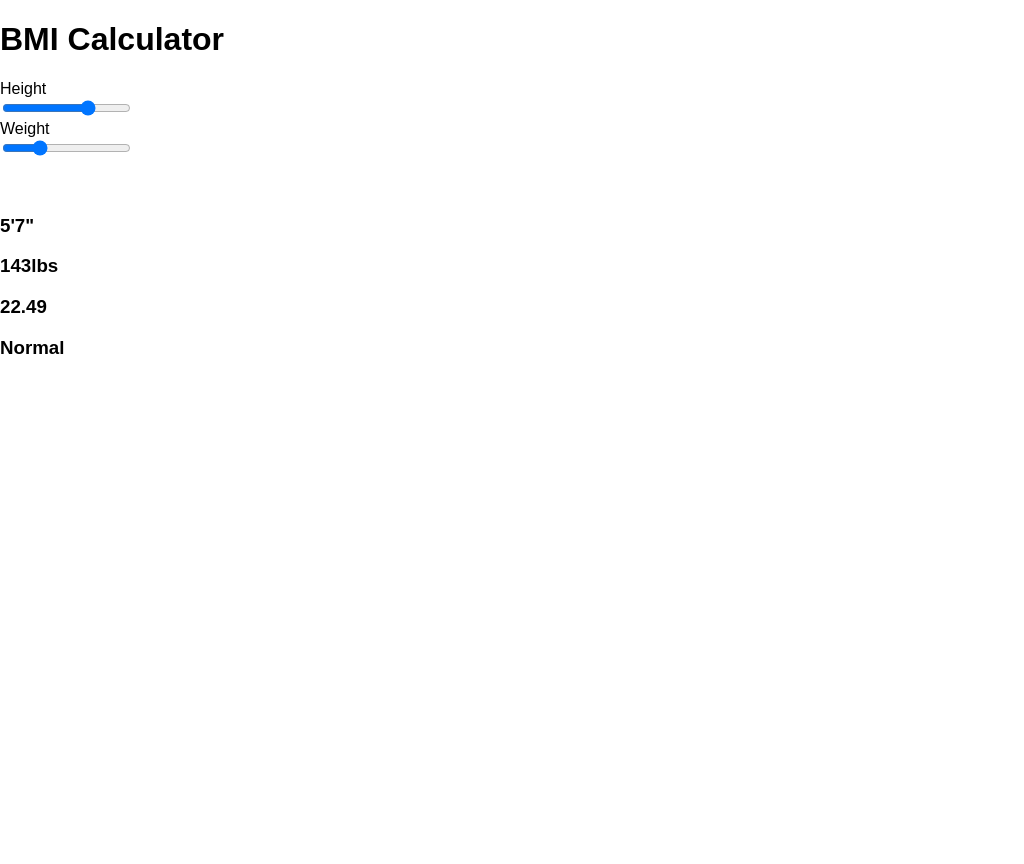
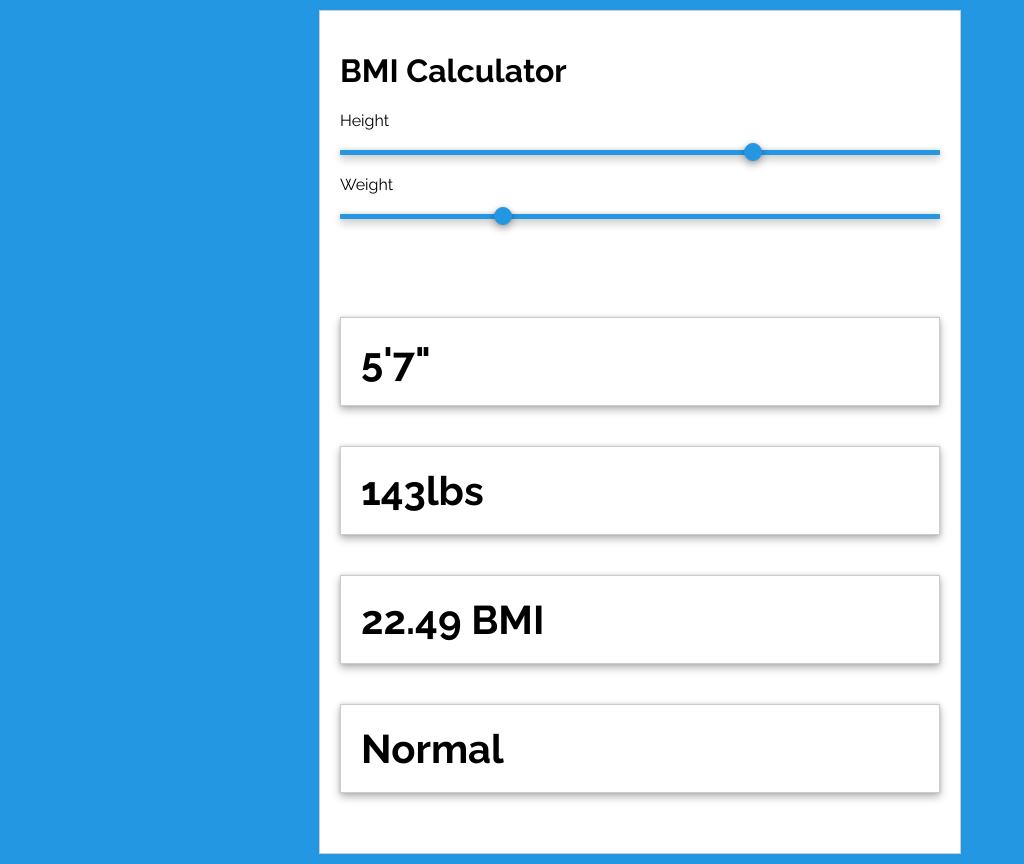
Before and after one commit to MikeLegemah5799/react-bmi-calculator-app, a React (Create React App) app in the folder bmi-calculator/: page / in a window 1280 px wide. Shown: the whole page, without its empty margins (0-1024 px from the left). Before the commit the page ends 800 px from the top, so only its background shows below. Built offline with nearby package versions, Linux system fonts and the light colour scheme.

Commit message:
Styled app

```diff
--- a/bmi-calculator/public/index.html
+++ b/bmi-calculator/public/index.html
@@ -10,7 +10,7 @@
     -->
     <link rel="manifest" href="%PUBLIC_URL%/manifest.json">
     <link rel="shortcut icon" href="%PUBLIC_URL%/favicon.ico">
-
+    <link href="https://fonts.googleapis.com/css?family=Raleway:400,700" rel="stylesheet">
     <title>BMI Calculator</title>
   </head>
   <body>
--- a/bmi-calculator/src/App.css
+++ b/bmi-calculator/src/App.css
@@ -1,3 +1,128 @@
+body {
+    background: #2497E3;
+    font-family: 'Raleway', sans-serif;
+}
+
 .App {
+  max-width: 600px;
+  margin: 10px auto;
+  padding: 20px;
+  background: #fff;
+  border: 1px solid #ccc;
+}
 
+.output h3{
+    border: 1px solid #ccc;
+    padding: 20px;
+    font-size: 40px;
+    box-shadow: 0 0 4px rgba(0,0,0,.14), 0 4px 8px rgba(0,0,0,.28);
+    -webkit-box-shadow: 0 0 4px rgba(0,0,0,.14), 0 4px 8px rgba(0,0,0,.28);
+    -moz-box-shadow: 0 0 4px rgba(0,0,0,.14), 0 4px 8px rgba(0,0,0,.28);
 }
+
+.output h3 a {
+    font-size: 20px;
+    color: #e32437;
+    text-decoration: none;
+}
+
+.danger {
+    color: #ce2029;
+}
+/*Range controls styling */
+
+input[type=range] {
+    height: 25px;
+    -webkit-appearance: none;
+    margin: 10px 0;
+    width: 100%;
+  }
+  input[type=range]:focus {
+    outline: none;
+  }
+  input[type=range]::-webkit-slider-runnable-track {
+    width: 100%;
+    height: 5px;
+    cursor: pointer;
+    animate: 0.2s;
+    box-shadow: 0px 0px 0px #000000;
+    background: #2497E3;
+    border-radius: 1px;
+    border: 0px solid #000000;
+    box-shadow: 0 0 4px rgba(0,0,0,.14), 0 4px 8px rgba(0,0,0,.28);
+    -webkit-box-shadow: 0 0 4px rgba(0,0,0,.14), 0 4px 8px rgba(0,0,0,.28);
+    -moz-box-shadow: 0 0 4px rgba(0,0,0,.14), 0 4px 8px rgba(0,0,0,.28);
+  }
+  input[type=range]::-webkit-slider-thumb {
+    box-shadow: 0px 0px 0px #000000;
+    border: 1px solid #2497E3;
+    height: 18px;
+    width: 18px;
+    border-radius: 25px;
+    background: #2497E3;
+    cursor: pointer;
+    -webkit-appearance: none;
+    margin-top: -7px;
+    box-shadow: 0 0 4px rgba(0,0,0,.14), 0 4px 8px rgba(0,0,0,.28);
+    -webkit-box-shadow: 0 0 4px rgba(0,0,0,.14), 0 4px 8px rgba(0,0,0,.28);
+    -moz-box-shadow: 0 0 4px rgba(0,0,0,.14), 0 4px 8px rgba(0,0,0,.28);
+  }
+  input[type=range]:focus::-webkit-slider-runnable-track {
+    background: #2497E3;
+  }
+  input[type=range]::-moz-range-track {
+    width: 100%;
+    height: 5px;
+    cursor: pointer;
+    animate: 0.2s;
+    box-shadow: 0px 0px 0px #000000;
+    background: #2497E3;
+    border-radius: 1px;
+    border: 0px solid #000000;
+  }
+  input[type=range]::-moz-range-thumb {
+    box-shadow: 0px 0px 0px #000000;
+    border: 1px solid #2497E3;
+    height: 18px;
+    width: 18px;
+    border-radius: 25px;
+    background: #A1D0FF;
+    cursor: pointer;
+  }
+  input[type=range]::-ms-track {
+    width: 100%;
+    height: 5px;
+    cursor: pointer;
+    animate: 0.2s;
+    background: transparent;
+    border-color: transparent;
+    color: transparent;
+  }
+  input[type=range]::-ms-fill-lower {
+    background: #2497E3;
+    border: 0px solid #000000;
+    border-radius: 2px;
+    box-shadow: 0px 0px 0px #000000;
+  }
+  input[type=range]::-ms-fill-upper {
+    background: #2497E3;
+    border: 0px solid #000000;
+    border-radius: 2px;
+    box-shadow: 0px 0px 0px #000000;
+  }
+  input[type=range]::-ms-thumb {
+    margin-top: 1px;
+    box-shadow: 0px 0px 0px #000000;
+    border: 1px solid #2497E3;
+    height: 18px;
+    width: 18px;
+    border-radius: 25px;
+    background: #A1D0FF;
+    cursor: pointer;
+  }
+  input[type=range]:focus::-ms-fill-lower {
+    background: #2497E3;
+  }
+  input[type=range]:focus::-ms-fill-upper {
+    background: #2497E3;
+  }
--- a/bmi-calculator/src/App.js
+++ b/bmi-calculator/src/App.js
@@ -26,7 +26,7 @@ constructor(props){
   setBmi(){
     let bmi = ((this.state.weight / this.state.height / this.state.height) * 10000).toFixed(2);
     this.setState({bmi: bmi, bmiClass: this.getBmiClass(bmi)}, function() {
-      console.log(this.state);
+      // console.log(this.state);
     });
   }
 
--- a/bmi-calculator/src/components/Output.js
+++ b/bmi-calculator/src/components/Output.js
@@ -24,7 +24,7 @@ class Output extends Component {
       <div className="output">
         <h3>{height}</h3>
         <h3>{weight}</h3>
-        <h3>{bmi}</h3>
+        <h3>{bmi} BMI</h3>
         <h3 className={(this.props.data.bmiClass === "Obese") ? "danger" : ""}>{bmiClass} {(this.props.data.bmiClass === "Obese") ? <a href='https://www.livestrong.com/article/350376-how-to-lower-bmi-the-fastest/'>How to lower my BMI?</a> : ""}</h3>
       </div>
     );
```
Also changed, not shown: bmi-calculator/src/components/Range.js (+4 -3 lines).
